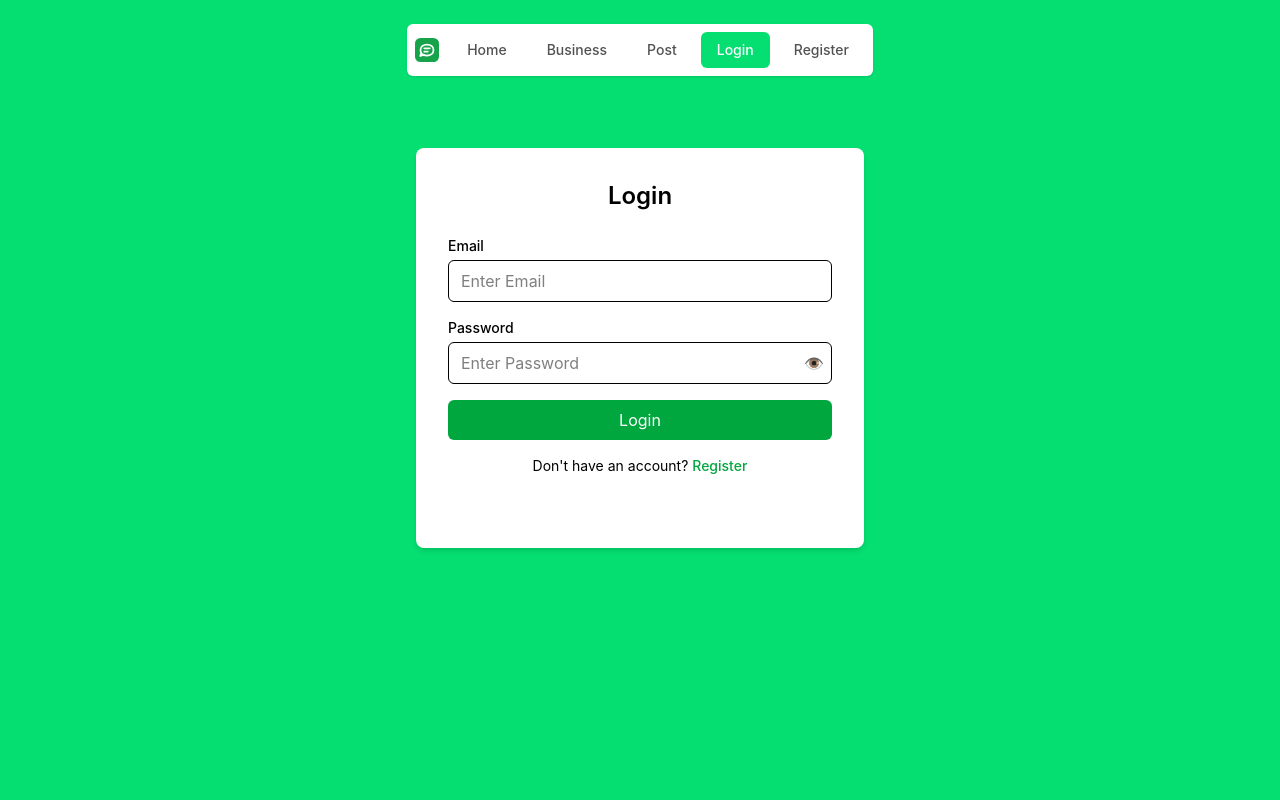
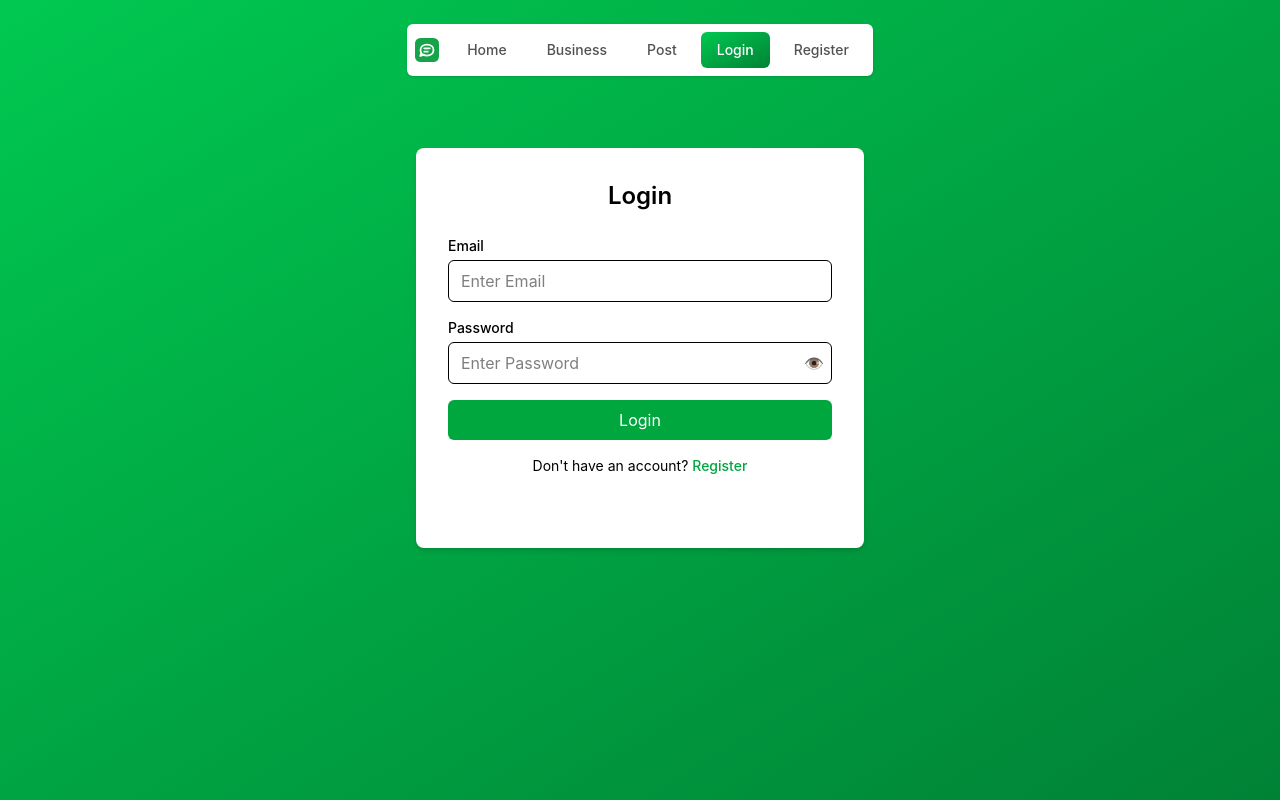
Before and after one commit to SafiKhan971/Social-Media-Toolkit, a React (Vite) app in the folder frontend/: page /login in a window 1280 px wide. Built offline with nearby package versions, Linux system fonts and the light colour scheme; no server answers.

Commit message:
added the bg-gradient on menu link and Background

```diff
--- a/frontend/src/components/Menu.jsx
+++ b/frontend/src/components/Menu.jsx
@@ -59,7 +59,7 @@ export default function Menu() {
                 className={({ isActive }) =>
                   `rounded-md px-4 py-2 text-sm font-medium transition-colors ${
                     isActive
-                      ? 'bg-green-400 text-white'
+                    ? 'app-gradient text-white'
                       : 'text-neutral-600 hover:bg-neutral-100'
                   }`
                 }
@@ -72,7 +72,7 @@ export default function Menu() {
                 className={({ isActive }) =>
                   `rounded-md px-4 py-2 text-sm font-medium transition-colors ${
                     isActive
-                      ? 'bg-green-400 text-white'
+                    ? 'app-gradient text-white'
                       : 'text-neutral-600 hover:bg-neutral-100'
                   }`
                 }
--- a/frontend/src/pages/LoginPage.jsx
+++ b/frontend/src/pages/LoginPage.jsx
@@ -58,7 +58,7 @@ export default function LoginPage() {
   }
 
   return (
-    <div className="min-h-screen bg-green-400">
+    <div className="min-h-screen app-gradient">
       <Menu />
 
       <div className="flex justify-center px-4 py-12">
--- a/frontend/src/pages/RegisterPage.jsx
+++ b/frontend/src/pages/RegisterPage.jsx
@@ -67,7 +67,7 @@ export default function RegisterPage() {
   }
 
   return (
-    <div className="min-h-screen bg-green-400">
+    <div className="min-h-screen app-gradient">
       <Menu />
 
       <div className="flex justify-center px-4 py-12">
```
